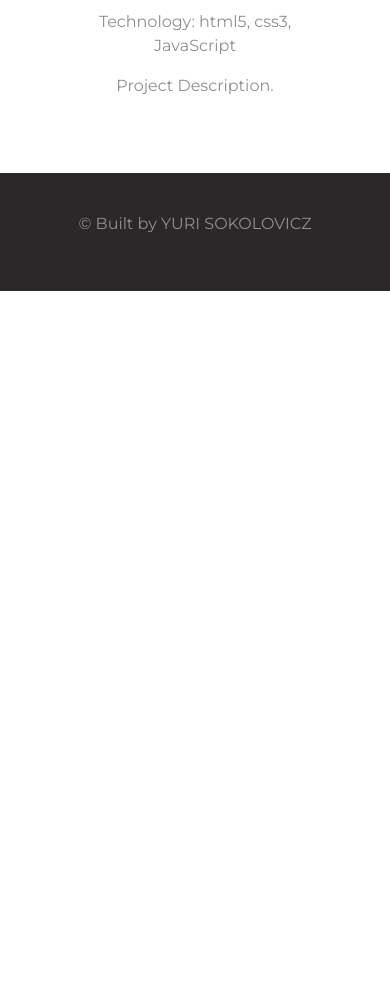
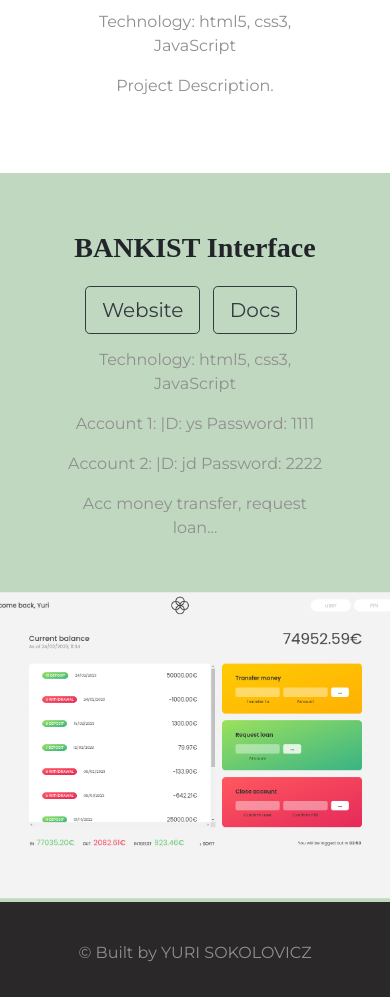
Before and after one commit to yurisokolovicz/yurisokolovicz.github.io, a plain HTML site: page index.html in a window 390 px wide. Shown: the part 3813-4810 px from the top of the page. Before the commit the page ends 4104 px from the top, so only its background shows below. Drawn offline with nearby package versions, Linux system fonts and the light colour scheme.

Commit message:
BANKIST interface (UI) upload

```diff
--- a/css/styles.css
+++ b/css/styles.css
@@ -193,6 +193,28 @@ p {
   }
 }
 
+.bankist_interface-image {
+  margin-top: 50px;
+  scale: 1.2;
+  width: 110%;
+  transform: rotate(0deg);
+  position: absolute;
+  top: -20%;
+  right: 0%;
+}
+
+@media (max-width: 995px) {
+  .bankist_interface-image {
+    margin-top: 90px;
+    scale: 1.8;
+    transform: rotate(0deg);
+    padding: 5% 5%;
+    position: static;
+    text-align: center;
+    width: 100%;
+  }
+}
+
 .title-image {
   width: 110%;
   transform: rotate(-15deg);
@@ -268,6 +290,20 @@ p {
   }
 }
 
+#features-6 {
+  padding: 15% 15%;
+  background-color: rgba(113, 165, 113, 0.445);
+  position: relative;
+}
+
+@media (max-width: 995px) {
+  #features-6 {
+    position: static;
+    text-align: center;
+    width: 100%;
+  }
+}
+
 .feature-box {
   text-align: center;
   padding: 5%;
--- a/index.html
+++ b/index.html
@@ -181,6 +181,26 @@
             <p>Project Description.</p>
             </div>
       </div>
+    </section>
+
+    <section class="container" id="features-6">
+       <div class="row">
+            <div class="col-lg-6 col-md-12 col-sm-12">
+              <h3>BANKIST Interface</h3>
+            <button type="button" class="btn btn-outline-dark btn-lg download-button" id="bankist_interface-button-web">Website</button>
+            <button type="button" class="btn btn-outline-dark btn-lg download-button" id="bankist_interface-button-doc">Docs</button>
+            <p>Technology: html5, css3, JavaScript</p>
+            <p>Account 1: |D: ys Password: 1111</p>
+            <p>Account 2: |D: jd Password: 2222</p>
+            <p>Acc money transfer, request loan...</p>
+            </div>
+            <div class="col-lg-6 col-md-12 col-sm-12">
+              <img
+              class="bankist_interface-image"
+              src="images/bankist_interface-image.png"
+              alt="bankist_interface-image"
+            />
+            </div>
       </div>
     </section>
 
--- a/script.js
+++ b/script.js
@@ -1,66 +1,85 @@
-'use strict';
+"use strict";
 
-document.querySelector('.navbar-nav').addEventListener('click', function (e) {
-    e.preventDefault();
+document.querySelector(".navbar-nav").addEventListener("click", function (e) {
+  e.preventDefault();
 
-    if (e.target.classList.contains('nav-link')) {
-        const id = e.target.getAttribute('href');
+  if (e.target.classList.contains("nav-link")) {
+    const id = e.target.getAttribute("href");
 
-        document.querySelector(id).scrollIntoView({ behavior: 'smooth' });
-    }
+    document.querySelector(id).scrollIntoView({ behavior: "smooth" });
+  }
 });
 
-const gitHubButtonWeb = document.getElementById('gitHub-button-web');
-gitHubButtonWeb.addEventListener('click', function () {
-    window.location.href = 'https://github.com/yurisokolovicz';
+const gitHubButtonWeb = document.getElementById("gitHub-button-web");
+gitHubButtonWeb.addEventListener("click", function () {
+  window.location.href = "https://github.com/yurisokolovicz";
 });
 
-const tindogButtonWeb = document.getElementById('tindog-button-web');
-tindogButtonWeb.addEventListener('click', function () {
-    window.location.href = 'https://yurisokolovicz.github.io//TinDog/';
+const tindogButtonWeb = document.getElementById("tindog-button-web");
+tindogButtonWeb.addEventListener("click", function () {
+  window.location.href = "https://yurisokolovicz.github.io//TinDog/";
 });
 
-const tindogButtonDoc = document.getElementById('tindog-button-doc');
-tindogButtonDoc.addEventListener('click', function () {
-    window.location.href = 'https://github.com/yurisokolovicz/TinderDog';
+const tindogButtonDoc = document.getElementById("tindog-button-doc");
+tindogButtonDoc.addEventListener("click", function () {
+  window.location.href = "https://github.com/yurisokolovicz/TinderDog";
 });
 
-const natoursButtonWeb = document.getElementById('natours-button-web');
-natoursButtonWeb.addEventListener('click', function () {
-    window.location.href = 'https://yurisokolovicz.github.io//Natours/';
+const natoursButtonWeb = document.getElementById("natours-button-web");
+natoursButtonWeb.addEventListener("click", function () {
+  window.location.href = "https://yurisokolovicz.github.io//Natours/";
 });
 
-const natoursButtonDoc = document.getElementById('natours-button-doc');
-natoursButtonDoc.addEventListener('click', function () {
-    window.location.href = 'https://github.com/yurisokolovicz/Natours';
+const natoursButtonDoc = document.getElementById("natours-button-doc");
+natoursButtonDoc.addEventListener("click", function () {
+  window.location.href = "https://github.com/yurisokolovicz/Natours";
 });
 
-const guessMyNumberButtonWeb = document.getElementById('guess_my_number-button-web');
-guessMyNumberButtonWeb.addEventListener('click', function () {
-    window.location.href = 'https://yurisokolovicz.github.io//GuessMyNumber/';
+const guessMyNumberButtonWeb = document.getElementById(
+  "guess_my_number-button-web"
+);
+guessMyNumberButtonWeb.addEventListener("click", function () {
+  window.location.href = "https://yurisokolovicz.github.io//GuessMyNumber/";
 });
 
-const guessMyNumberButtonDoc = document.getElementById('guess_my_number-button-doc');
-guessMyNumberButtonDoc.addEventListener('click', function () {
-    window.location.href = 'https://github.com/yurisokolovicz/Guess-My-Number';
+const guessMyNumberButtonDoc = document.getElementById(
+  "guess_my_number-button-doc"
+);
+guessMyNumberButtonDoc.addEventListener("click", function () {
+  window.location.href = "https://github.com/yurisokolovicz/Guess-My-Number";
 });
 
-const piggametButtonWeb = document.getElementById('pig_game-button-web');
-piggametButtonWeb.addEventListener('click', function () {
-    window.location.href = 'https://yurisokolovicz.github.io//PigGame/';
+const piggametButtonWeb = document.getElementById("pig_game-button-web");
+piggametButtonWeb.addEventListener("click", function () {
+  window.location.href = "https://yurisokolovicz.github.io//PigGame/";
 });
 
-const piggameButtonDoc = document.getElementById('pig_game-button-doc');
-piggameButtonDoc.addEventListener('click', function () {
-    window.location.href = 'https://github.com/yurisokolovicz/Pig-Game';
+const piggameButtonDoc = document.getElementById("pig_game-button-doc");
+piggameButtonDoc.addEventListener("click", function () {
+  window.location.href = "https://github.com/yurisokolovicz/Pig-Game";
 });
 
-const bankistButtonWeb = document.getElementById('bankist-button-web');
-bankistButtonWeb.addEventListener('click', function () {
-    window.location.href = 'https://yurisokolovicz.github.io//bankist/';
+const bankistButtonWeb = document.getElementById("bankist-button-web");
+bankistButtonWeb.addEventListener("click", function () {
+  window.location.href = "https://yurisokolovicz.github.io//bankist/";
 });
 
-const bankistButtonDoc = document.getElementById('bankist-button-doc');
-bankistButtonDoc.addEventListener('click', function () {
-    window.location.href = 'https://github.com/yurisokolovicz/BANKIST';
+const bankistButtonDoc = document.getElementById("bankist-button-doc");
+bankistButtonDoc.addEventListener("click", function () {
+  window.location.href = "https://github.com/yurisokolovicz/BANKIST";
 });
+
+const bankistInterfaceButtonWeb = document.getElementById(
+  "bankist_interface-button-web"
+);
+bankistInterfaceButtonWeb.addEventListener("click", function () {
+  window.location.href = "https://yurisokolovicz.github.io//BankistInterface/";
+});
+
+const bankistInterfaceButtonDoc = document.getElementById(
+  "bankist_interface-button-doc"
+);
+bankistInterfaceButtonDoc.addEventListener("click", function () {
+  window.location.href =
+    "https://github.com/yurisokolovicz/js-projects/tree/main/12-Numbers-Dates-Timers-Bankist/starter";
+});
```
Also changed, not shown: images/bankist_interface-image.png (added).
